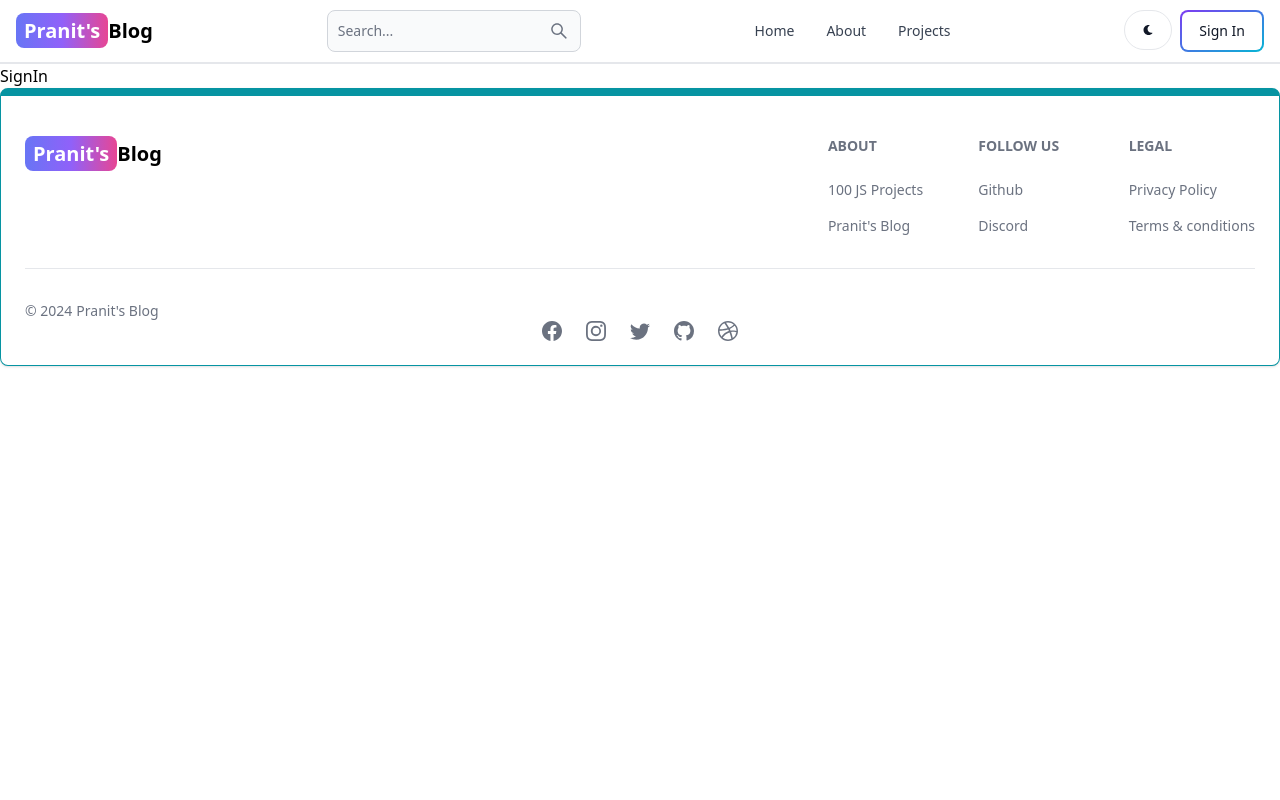
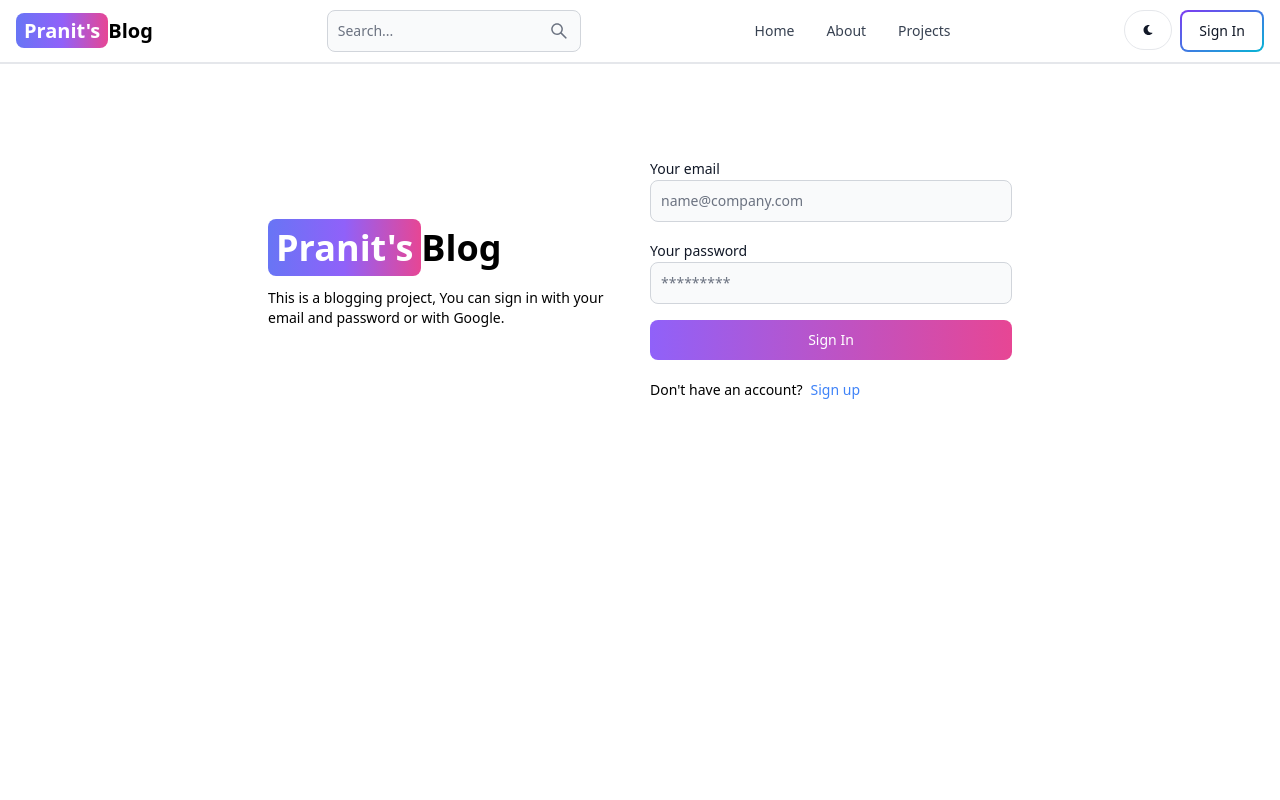
Before and after one commit to Pranitbane21/mern-blog, a React (Vite) app in the folder client/: page /signin in a window 1280 px wide. Shown: the top 800 px of the page. Built offline with nearby package versions, Linux system fonts and the light colour scheme.

Commit message:
complete sigin page functionality

```diff
--- a/client/src/components/Header.jsx
+++ b/client/src/components/Header.jsx
@@ -31,7 +31,7 @@ export default function Header() {
       <Button className='w-12 h-10 hidden sm:inline'color="gray" pill>
         <FaMoon/>
       </Button>
-      <Link to="/sign-in">
+      <Link to="/signin">
         <Button gradientDuoTone="purpleToBlue" outline>Sign In</Button>
       </Link>
       <NavbarToggle/>
--- a/client/src/pages/SignIn.jsx
+++ b/client/src/pages/SignIn.jsx
@@ -1,7 +1,102 @@
-import React from 'react'
+import { Alert, Button, Label, Spinner, TextInput } from 'flowbite-react';
+import { useState } from 'react';
+import { Link , useNavigate} from 'react-router-dom';
+
 
 export default function SignIn() {
+  const [formData,setFormData]=useState({});
+  const[errorMessage, setErrorMessage]=useState(null);
+  const[loading, setLoading]=useState(false);
+
+  const navigate =useNavigate();
+
+  const handleChange = (e)=>{
+    setFormData({...formData,[e.target.id]: e.target.value.trim()});
+  };
+
+  const handleSubmit =async(e)=>{
+    e.preventDefault();
+    if(!formData.email||!formData.password){
+      return setErrorMessage('Please fill out all fields.');
+    }
+    try {
+      setLoading(true);
+      setErrorMessage(null);
+      const res = await fetch('api/auth/signin',{
+        method:'POST',
+        headers:{'Content-type':'application/json'},
+        body:JSON.stringify(formData),
+      });
+      const data =  await res.json();
+      if(data.success ===false){
+        return setErrorMessage(data.message);
+      }
+      setLoading(false);
+      if(res.ok){
+        navigate('/');
+      }
+
+    } catch (error) {
+      setErrorMessage(error.message);
+      setLoading(false);
+    }
+  };
+
   return (
-    <div>SignIn</div>
+    <div className='min-h-screen mt-20'>
+      <div className='flex p-3 max-w-3xl mx-auto flex-col md:flex-row md:items-center gap-5'>
+        {/*Left*/}
+        <div className='flex-1'>
+        <Link to="/" className=' text-4xl font-bold dark:text-white'>
+        <span className='px-2 py-1 bg-gradient-to-r from-indigo-500 via-purple-500 to-pink-500 rounded-lg text-white'>Pranit's</span>
+        Blog
+      </Link>
+      <p className='text-sm mt-5'>
+        This is a blogging project, You can sign in with your email and password or with Google.
+      </p>
+
+        </div>
+        {/*Right*/}
+        <div className='flex-1' >
+          <form className='flex flex-col gap-4'onSubmit={handleSubmit}>
+            <div>
+              <Label value='Your email'/>
+              <TextInput type='email' placeholder='name@company.com' id='email' onChange={handleChange}/>
+            </div>
+            <div>
+              <Label value='Your password'/>
+              <TextInput type='password' placeholder='*********' id='password' onChange={handleChange}/>
+            </div>
+            <Button gradientDuoTone="purpleToPink" type='submit' disabled={loading}>
+              {
+                loading? (
+                  <>
+                       <Spinner size='sm'/>
+                       <span className='pl-3'>Loading...</span>
+                  </>
+
+                ):'Sign In'
+              }
+            </Button>
+          </form>
+          <div className='flex gap-2 text-sm mt-5'>
+            <span>Don't have an account?</span>
+            <Link to="/signup" className='text-blue-500'>
+              Sign up
+            </Link>
+          </div>
+          {
+            errorMessage &&(
+              <Alert className='mt-5' color="failure">
+                {errorMessage}
+              </Alert>
+            )
+          }
+
+        </div>
+
+
+      </div>
+    </div>
   )
 }
```
